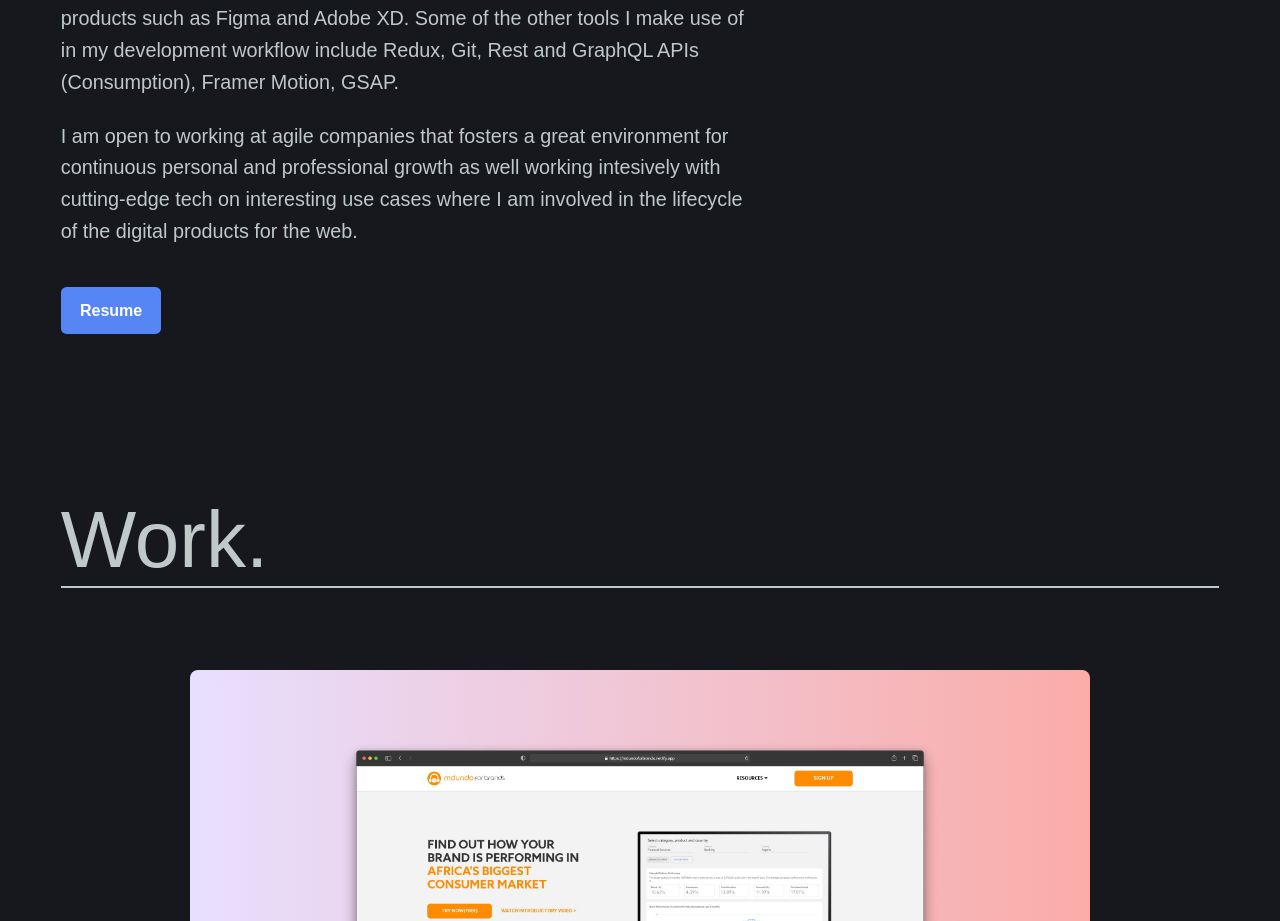
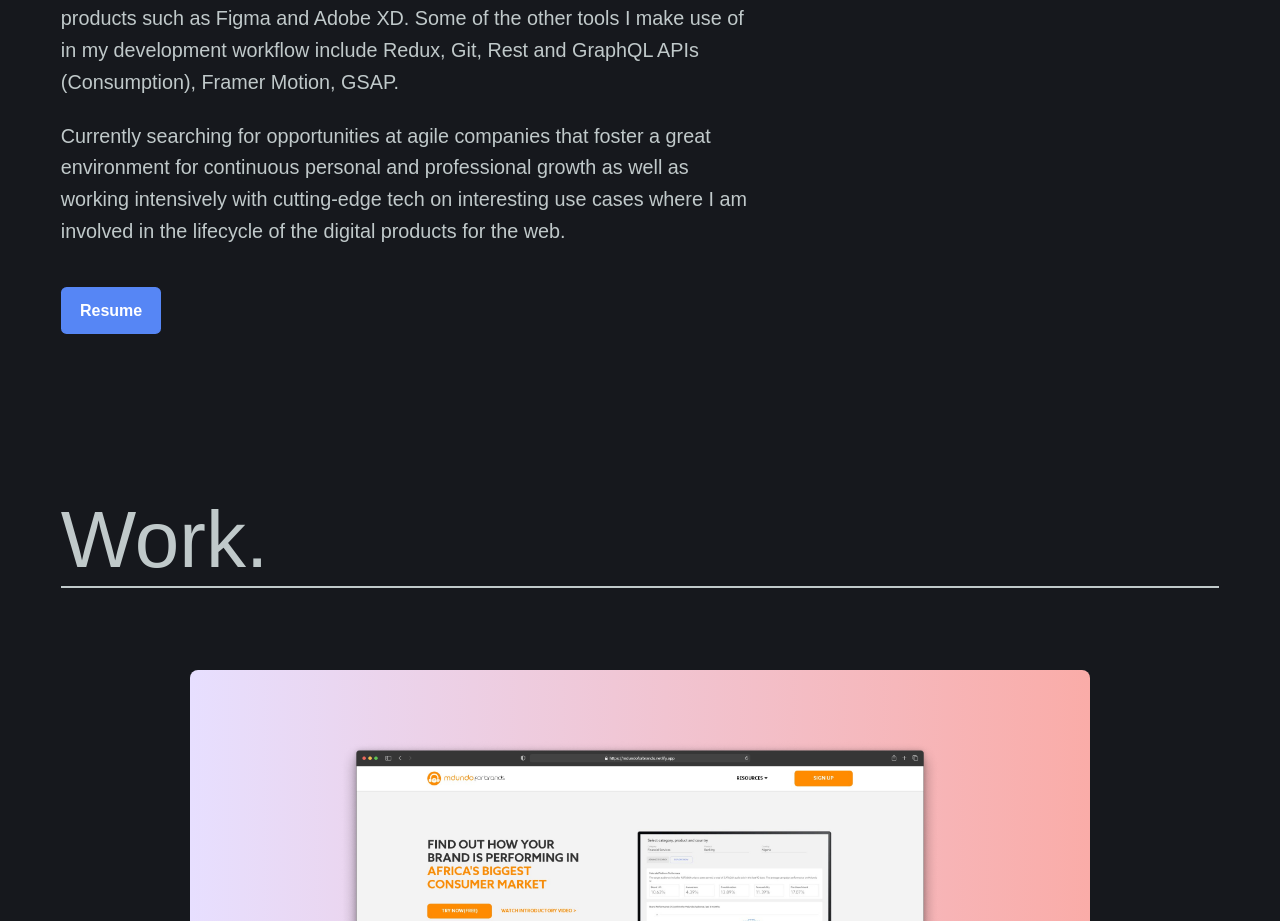
Before and after one commit to GabrielAbubakar/Portfolio-Website, a Next.js app: page / in a window 1280 px wide. Shown: the part 1602-2523 px from the top of the page. Built offline with nearby package versions, Linux system fonts and the light colour scheme.

Commit message:
update the copy text

```diff
--- a/components/sections/About/index.tsx
+++ b/components/sections/About/index.tsx
@@ -27,7 +27,7 @@ const About: React.FunctionComponent = () => {
                     I have also worked personally with further concepts such as Web Accessibility, Site Optimization for Search Engines as well as Prototyping wireframes via products such as Figma and Adobe XD. Some of the other tools I make use of in my development workflow include Redux, Git, Rest and GraphQL APIs (Consumption), Framer Motion, GSAP.
                 </Paragraph>
                 <Paragraph>
-                    I am open to working at agile companies that fosters a great environment for continuous personal and professional growth as well working intesively with cutting-edge tech on interesting use cases where I am involved in the lifecycle of the digital products for the web.
+                    Currently searching for opportunities at agile companies that foster a great environment for continuous personal and professional growth as well as working intensively with cutting-edge tech on interesting use cases where I am involved in the lifecycle of the digital products for the web.
                 </Paragraph>
 
 
```
